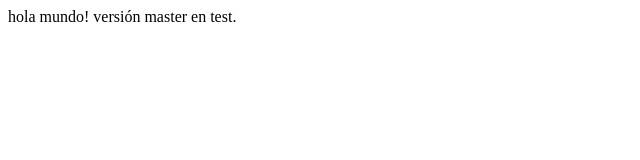
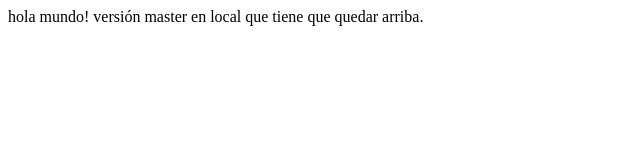
Before and after one commit to fgirones/test, a plain HTML site: page index.html in a window 1280 px wide. Shown: the whole page, without its empty margins (0-640 px from the left). Drawn offline with Linux system fonts and the light colour scheme.

Commit message:
test envio a remoto

```diff
--- a/index.html
+++ b/index.html
@@ -1,3 +1,3 @@
 <html>
-<p>hola mundo! versión master en test.</p>
+<p>hola mundo! versión master en local que tiene que quedar arriba.</p>
 </html>
```
